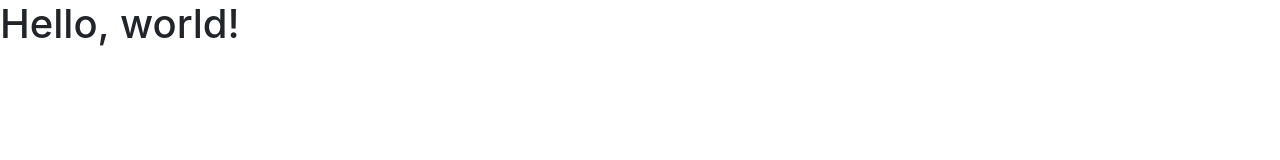
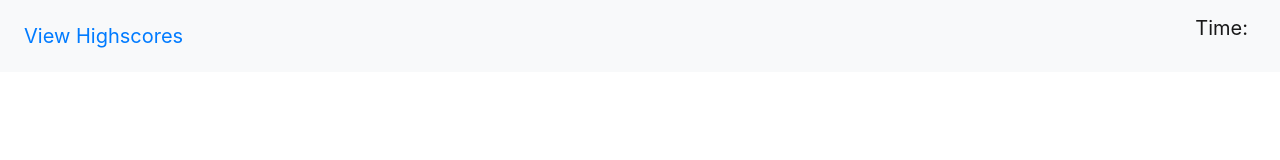
Before and after one commit to sbarrow825/04-Web-APIs-Code-Quiz, a plain HTML site: page index.html in a window 1280 px wide. Drawn offline with nearby package versions, Linux system fonts and the light colour scheme.

Commit message:
added navbar with View Highscores link and Time displayed

```diff
--- a/index.html
+++ b/index.html
@@ -1,27 +1,46 @@
 <!doctype html>
 <html lang="en">
+
 <head>
     <!-- Required meta tags -->
     <meta charset="utf-8">
     <meta name="viewport" content="width=device-width, initial-scale=1, shrink-to-fit=no">
 
     <!-- Bootstrap CSS -->
-    <link rel="stylesheet" href="https://stackpath.bootstrapcdn.com/bootstrap/4.3.1/css/bootstrap.min.css" integrity="sha384-ggOyR0iXCbMQv3Xipma34MD+dH/1fQ784/j6cY/iJTQUOhcWr7x9JvoRxT2MZw1T" crossorigin="anonymous">
+    <link rel="stylesheet" href="https://stackpath.bootstrapcdn.com/bootstrap/4.3.1/css/bootstrap.min.css"
+        integrity="sha384-ggOyR0iXCbMQv3Xipma34MD+dH/1fQ784/j6cY/iJTQUOhcWr7x9JvoRxT2MZw1T" crossorigin="anonymous">
     <!-- Local CSS -->
     <link rel="stylesheet" href="style.css">
 
-    <title>Hello, world!</title>
+    <title>Web APIs Code Quiz</title>
 </head>
+
 <body>
-    <h1>Hello, world!</h1>
+    <nav class="navbar navbar-expand-lg navbar-light bg-light">
+        <ul class="navbar-nav">
+            <li class="nav-item">
+                <a class="navbar-brand nav-link text-primary"
+                    href="https://stackoverflow.com/questions/40858456/how-to-display-a-javascript-var-in-html-body">View
+                    Highscores</a>
+            </li>
+        </ul>
+        <p class="navbar-brand ml-auto"> Time: <span id="myText"></span></p>
+
 
         <!-- Optional JavaScript -->
         <!-- jQuery first, then Popper.js, then Bootstrap JS -->
-    <script src="https://code.jquery.com/jquery-3.3.1.slim.min.js" integrity="sha384-q8i/X+965DzO0rT7abK41JStQIAqVgRVzpbzo5smXKp4YfRvH+8abtTE1Pi6jizo" crossorigin="anonymous"></script>
-    <script src="https://cdnjs.cloudflare.com/ajax/libs/popper.js/1.14.7/umd/popper.min.js" integrity="sha384-UO2eT0CpHqdSJQ6hJty5KVphtPhzWj9WO1clHTMGa3JDZwrnQq4sF86dIHNDz0W1" crossorigin="anonymous"></script>
-    <script src="https://stackpath.bootstrapcdn.com/bootstrap/4.3.1/js/bootstrap.min.js" integrity="sha384-JjSmVgyd0p3pXB1rRibZUAYoIIy6OrQ6VrjIEaFf/nJGzIxFDsf4x0xIM+B07jRM" crossorigin="anonymous"></script>
+        <script src="https://code.jquery.com/jquery-3.3.1.slim.min.js"
+            integrity="sha384-q8i/X+965DzO0rT7abK41JStQIAqVgRVzpbzo5smXKp4YfRvH+8abtTE1Pi6jizo"
+            crossorigin="anonymous"></script>
+        <script src="https://cdnjs.cloudflare.com/ajax/libs/popper.js/1.14.7/umd/popper.min.js"
+            integrity="sha384-UO2eT0CpHqdSJQ6hJty5KVphtPhzWj9WO1clHTMGa3JDZwrnQq4sF86dIHNDz0W1"
+            crossorigin="anonymous"></script>
+        <script src="https://stackpath.bootstrapcdn.com/bootstrap/4.3.1/js/bootstrap.min.js"
+            integrity="sha384-JjSmVgyd0p3pXB1rRibZUAYoIIy6OrQ6VrjIEaFf/nJGzIxFDsf4x0xIM+B07jRM"
+            crossorigin="anonymous"></script>
 
         <!-- Local JavaScript script -->
         <script src="script.js"></script>
 </body>
+
 </html>
--- a/style.css
+++ b/style.css
@@ -0,0 +1,3 @@
+.time-counter {
+    float: right;
+}
```
Lines whose indentation alone changed are shown as unchanged.
